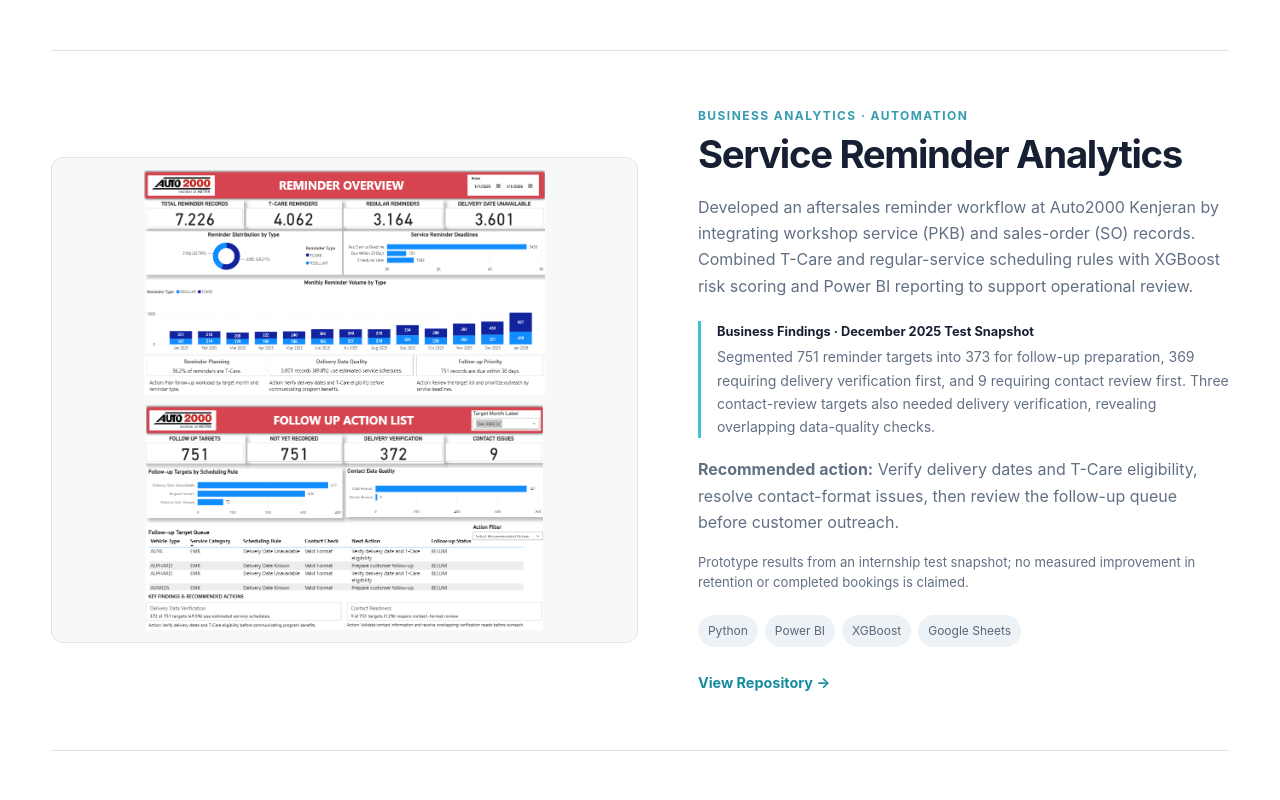
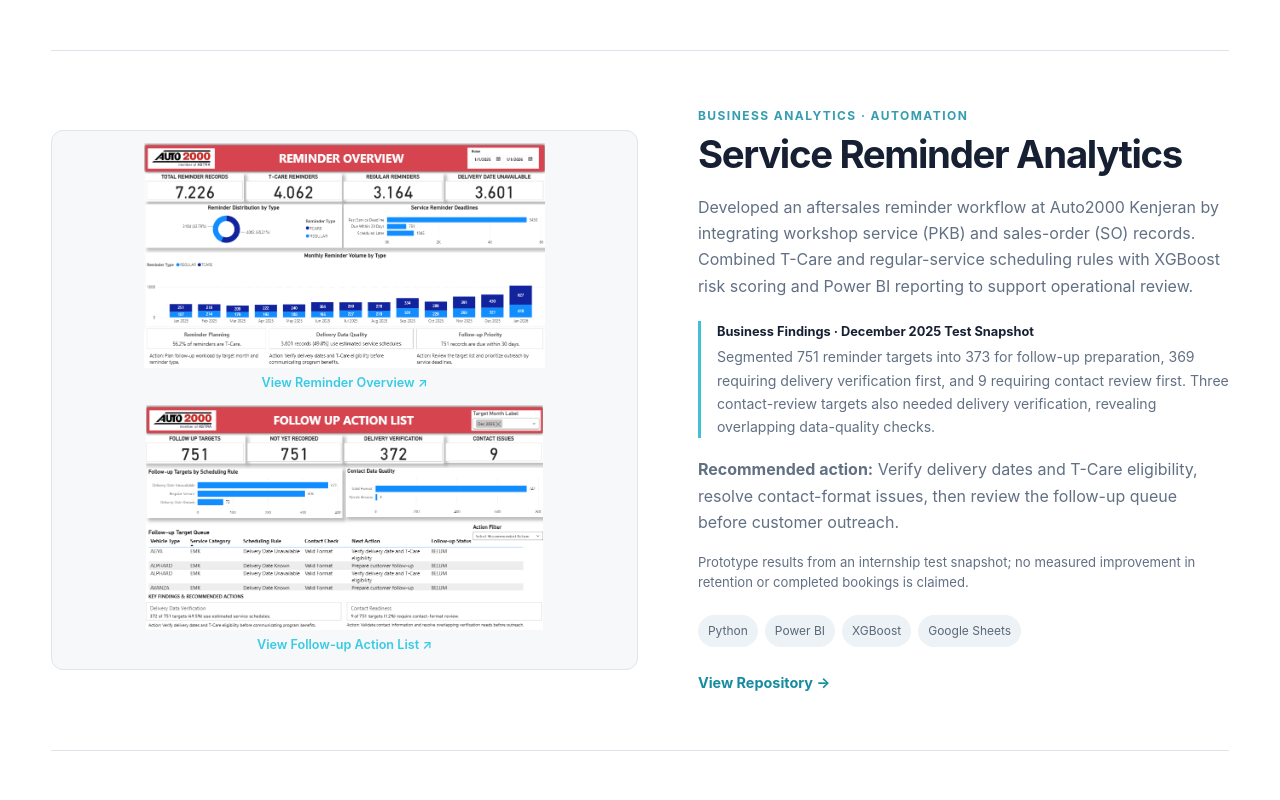
Before and after one commit to kabsyahr/kabsyahr.github.io, a plain HTML site: page index.html in a window 1280 px wide. Shown: the part 2440-3240 px from the top of the page. Drawn offline with Linux system fonts and the light colour scheme; no server answers.

Commit message:
Update experience

```diff
--- a/index.html
+++ b/index.html
@@ -293,17 +293,15 @@
         <!-- PROJECT 1: SERVICE REMINDER ANALYTICS -->
         <article class="featured-project">
 
-          <div class="featured-image reminder-gallery">
-            <img
-              src="assets/projects/service-reminder-overview-2026.png"
-              alt="Reminder Overview dashboard showing 7,226 scheduling records, T-Care and regular reminder distribution, deadlines, and monthly trends"
-              loading="lazy"
-            />
-            <img
-              src="assets/projects/service-reminder-followup-2026.png"
-              alt="Follow-up Action List dashboard showing 751 targets, delivery verification, contact checks, and recommended actions"
-              loading="lazy"
-            />
+          <div class="featured-image reminder-gallery" aria-label="Service Reminder Analytics dashboard previews">
+            <button type="button" class="document-link reminder-preview" data-file="assets/projects/service-reminder-overview-2026.png" data-title="Service Reminder Analytics — Reminder Overview" aria-label="Enlarge Reminder Overview dashboard">
+              <img src="assets/projects/service-reminder-overview-2026.png" alt="Reminder Overview: 7,226 reminder records, T-Care and regular reminder distribution, deadlines, and monthly trends" loading="lazy" />
+              <span class="reminder-preview-label">View Reminder Overview ↗</span>
+            </button>
+            <button type="button" class="document-link reminder-preview" data-file="assets/projects/service-reminder-followup-2026.png" data-title="Service Reminder Analytics — Follow-up Action List" aria-label="Enlarge Follow-up Action List dashboard">
+              <img src="assets/projects/service-reminder-followup-2026.png" alt="Follow-up Action List: 751 December 2025 targets with delivery verification, contact checks, and recommended actions" loading="lazy" />
+              <span class="reminder-preview-label">View Follow-up Action List ↗</span>
+            </button>
           </div>
 
           <div class="featured-content">
@@ -614,11 +612,11 @@
               <h4>Auto2000 Kenjeran · Surabaya</h4>
 
               <p>
-                Developed service reminder analytics and customer
-                prioritization workflows using Python, business rules,
-                and XGBoost. Built Power BI dashboards and automated
-                reporting processes to support aftersales monitoring
-                and retention-oriented operations.
+                Developed an aftersales service reminder workflow integrating PKB/SO records,
+                operational scheduling rules, XGBoost scoring, and Power BI reporting.
+                Analyzed 751 reminder targets in a December 2025 test snapshot,
+                identifying 372 records requiring delivery verification and 9 requiring
+                contact-format review to support structured follow-up planning.
               </p>
 
               <button
@@ -1418,7 +1416,7 @@
     </div>
   </div>
 
-  <script src="./script.js?v=20261028-8"></script>
+  <script src="./script.js?v=20261109-final"></script>
 
 </body>
 </html>
--- a/script.js
+++ b/script.js
@@ -289,7 +289,10 @@
     repo.description ||
     "Data and technology project available on GitHub.";
 
-  const language = repo.language || "Repository";
+  // Display a project-relevant technology summary instead of GitHub's single-language classification.
+  const language = repo.name === "service-reminder-analytics"
+    ? "Python · Power BI · Business Rules"
+    : (repo.language || "Repository");
 
   const repositoryURL =
     typeof repo.html_url === "string" &&
--- a/style.css
+++ b/style.css
@@ -1559,3 +1559,41 @@
   line-height: 1.5;
   color: #627084;
 }
+
+
+/* Click-to-enlarge Power BI screenshots; uses the existing accessible document modal. */
+.reminder-gallery .reminder-preview {
+  display: block;
+  width: 100%;
+  padding: 0;
+  margin: 0;
+  border: 0;
+  border-radius: 6px;
+  background: transparent;
+  color: inherit;
+  font: inherit;
+  text-align: left;
+  cursor: zoom-in;
+}
+.reminder-gallery .reminder-preview img {
+  transition: opacity 0.2s ease;
+}
+.reminder-gallery .reminder-preview:hover img,
+.reminder-gallery .reminder-preview:focus-visible img {
+  opacity: 0.85;
+}
+.reminder-gallery .reminder-preview:focus-visible {
+  outline: 3px solid #39cbe5;
+  outline-offset: 3px;
+}
+.reminder-preview-label {
+  display: block;
+  font-size: 0.79rem;
+  font-weight: 600;
+  margin: 5px 0 1px;
+  color: #39cbe5;
+  text-align: center;
+}
+@media (prefers-reduced-motion: reduce) {
+  .reminder-gallery .reminder-preview img { transition: none; }
+}
```
